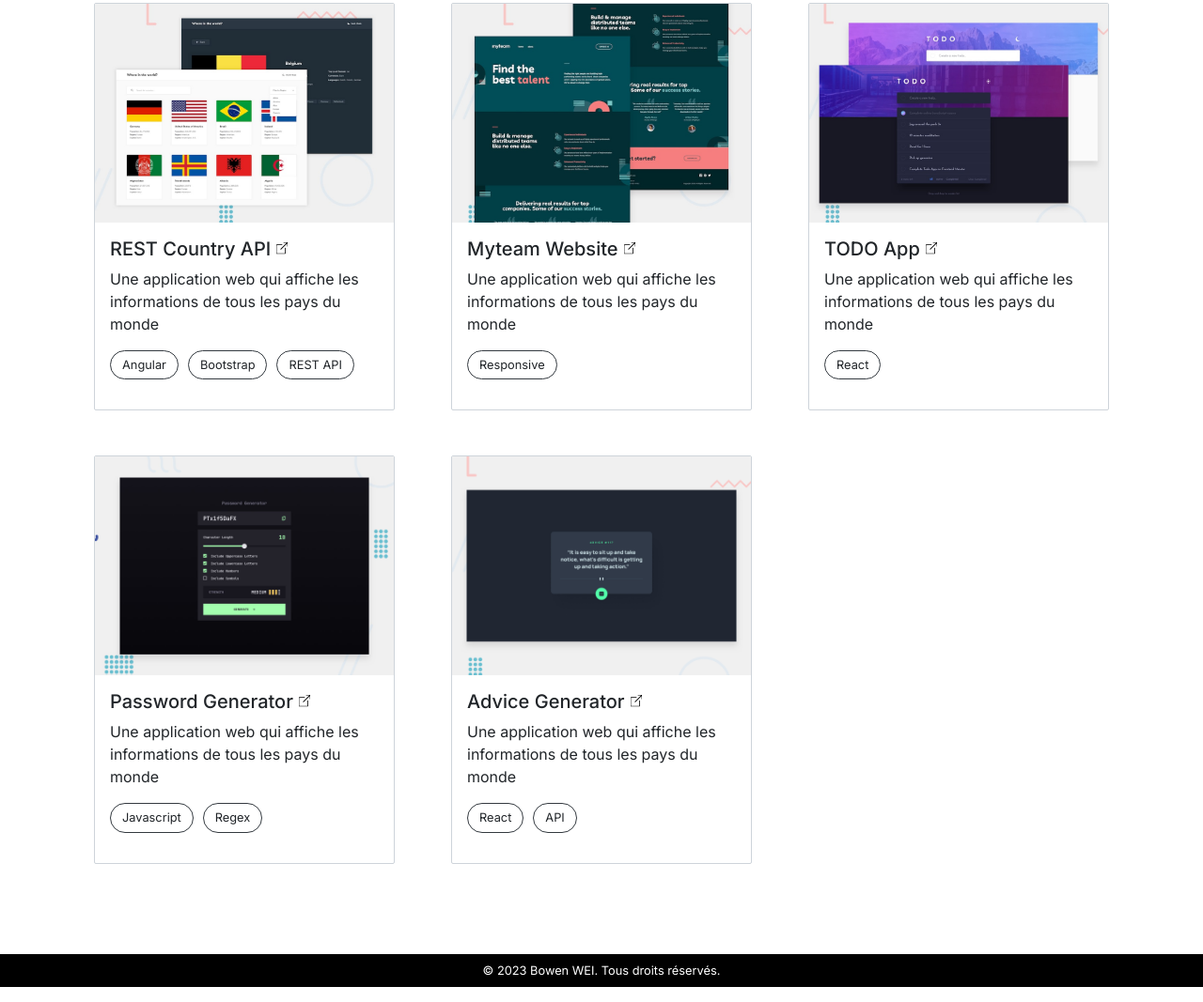
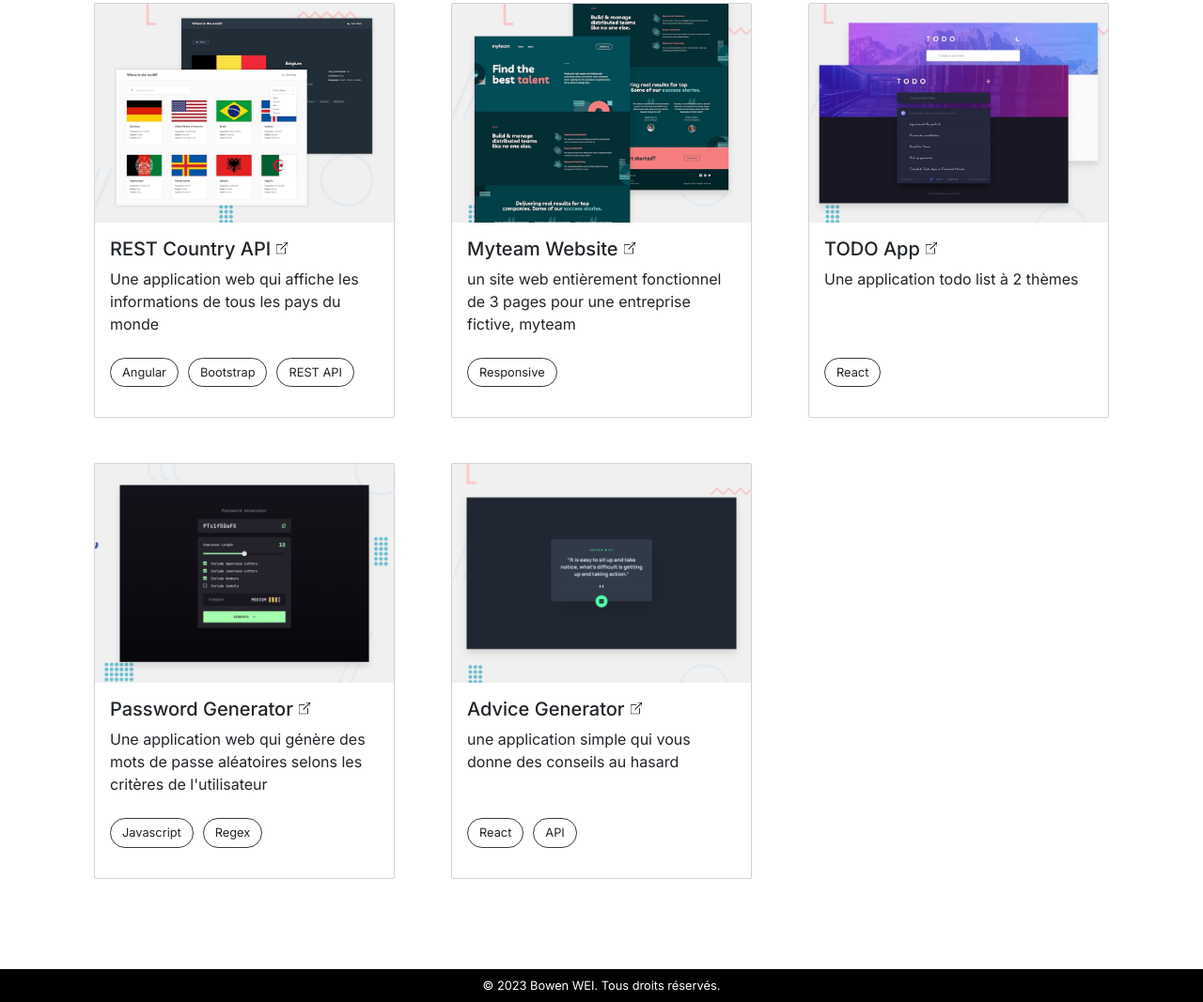
Before and after one commit to bowen-wei/portfolio, a plain HTML site: page index.html in a window 1280 px wide. Shown: the part 1722-2789 px from the top of the page at 94% size. Drawn offline with nearby package versions, Linux system fonts and the light colour scheme.

Commit message:
update project card styles and descriptions

```diff
--- a/index.html
+++ b/index.html
@@ -87,7 +87,11 @@
             Je recherche une alternance développeur
             <div class="d-inline" style="position: relative">
               <span class="fw-bold" id="position">frontend / fullstack</span>
-              <img src="images/underline.png" alt="" id="underline_wave" />
+              <img
+                src="images/underline.png"
+                alt="underline"
+                id="underline_wave"
+              />
             </div>
           </h2>
           <div
@@ -214,19 +218,24 @@
               href="https://rest-country-bowen-wei.vercel.app/all"
               target="_blank"
             >
-              <div class="card" style="width: 20rem">
+              <div class="card" style="width: 20rem; height: 100%">
                 <img
                   src="images/project_thumbnails/rest-country.jpg"
                   alt="rest-country-app"
                 />
-                <div class="card-body">
+                <div
+                  class="card-body d-flex flex-column justify-content-between row-gap-4"
+                >
+                  <div>
                     <h5 class="card-title d-flex" style="width: fit-content">
                       REST Country API
                     </h5>
                     <p class="card-text">
-                    Une application web qui affiche les informations de tous les
-                    pays du monde
+                      Une application web qui affiche les informations de tous
+                      les pays du monde
                     </p>
+                  </div>
+
                   <div class="container features" style="font-size: 0.8rem">
                     <span class="rounded-pill">Angular</span>
                     <span class="rounded-pill">Bootstrap</span>
@@ -239,19 +248,23 @@
           <!-- projet-2 -->
           <div class="col-12 col-md-6 col-lg-4 d-flex justify-content-center">
             <a href="https://bowen-wei.github.io/myteam-site/" target="_blank">
-              <div class="card" style="width: 20rem">
+              <div class="card" style="width: 20rem; height: 100%">
                 <img
                   src="images/project_thumbnails/myteam-site.jpg"
                   alt="myteam-site"
                 />
-                <div class="card-body">
+                <div
+                  class="card-body d-flex flex-column justify-content-between row-gap-4"
+                >
+                  <div>
                     <h5 class="card-title d-flex" style="width: fit-content">
                       Myteam Website
                     </h5>
                     <p class="card-text">
-                    Une application web qui affiche les informations de tous les
-                    pays du monde
+                      un site web entièrement fonctionnel de 3 pages pour une
+                      entreprise fictive, myteam
                     </p>
+                  </div>
                   <div class="container features" style="font-size: 0.8rem">
                     <span class="rounded-pill">Responsive</span>
                   </div>
@@ -262,19 +275,23 @@
           <!-- projet 3 -->
           <div class="col-12 col-md-6 col-lg-4 d-flex justify-content-center">
             <a href="https://bowen-wei.github.io/todo-app/" target="_blank">
-              <div class="card" style="width: 20rem">
+              <div class="card" style="width: 20rem; height: 100%">
                 <img
                   src="images/project_thumbnails/todo-app.jpg"
                   alt="todo-app"
                 />
-                <div class="card-body">
+                <div
+                  class="card-body d-flex flex-column row-gap-4 justify-content-between"
+                >
+                  <div>
                     <h5 class="card-title d-flex" style="width: fit-content">
                       TODO App
                     </h5>
                     <p class="card-text">
-                    Une application web qui affiche les informations de tous les
-                    pays du monde
+                      Une application todo list à 2 thèmes
                     </p>
+                  </div>
+
                   <div class="container features" style="font-size: 0.8rem">
                     <span class="rounded-pill">React</span>
                   </div>
@@ -288,19 +305,23 @@
               href="https://bowen-wei.github.io/password-generator/"
               target="_blank"
             >
-              <div class="card" style="width: 20rem">
+              <div class="card" style="width: 20rem; height: 100%">
                 <img
                   src="images/project_thumbnails/password-generator.jpg"
                   alt="password-generator"
                 />
-                <div class="card-body">
+                <div
+                  class="card-body d-flex flex-column justify-content-between row-gap-4"
+                >
+                  <div>
                     <h5 class="card-title d-flex" style="width: fit-content">
                       Password Generator
                     </h5>
                     <p class="card-text">
-                    Une application web qui affiche les informations de tous les
-                    pays du monde
+                      Une application web qui génère des mots de passe
+                      aléatoires selons les critères de l'utilisateur
                     </p>
+                  </div>
                   <div class="container features" style="font-size: 0.8rem">
                     <span class="rounded-pill">Javascript</span>
                     <span class="rounded-pill">Regex</span>
@@ -316,19 +337,24 @@
               href="https://bowen-wei.github.io/advice-generator/"
               target="_blank"
             >
-              <div class="card" style="width: 20rem">
+              <div class="card" style="width: 20rem; height: 100%">
                 <img
                   src="images/project_thumbnails/advice-generator.jpg"
                   alt="advice-generator"
                 />
-                <div class="card-body">
+                <div
+                  class="card-body d-flex flex-column row-gap-4 justify-content-between"
+                >
+                  <div>
                     <h5 class="card-title d-flex" style="width: fit-content">
                       Advice Generator
                     </h5>
                     <p class="card-text">
-                    Une application web qui affiche les informations de tous les
-                    pays du monde
+                      une application simple qui vous donne des conseils au
+                      hasard
                     </p>
+                  </div>
+
                   <div class="container features" style="font-size: 0.8rem">
                     <span class="rounded-pill">React</span>
                     <span class="rounded-pill">API</span>
@@ -351,7 +377,7 @@
     </footer>
     <!-- back to top button -->
     <button type="button" class="btn btn-floating btn-lg" id="btn-back-to-top">
-      <img src="images/arrow-up.png" alt="" />
+      <img src="images/arrow-up.png" alt="arrow-up" />
     </button>
   </body>
 </html>
--- a/style.css
+++ b/style.css
@@ -233,11 +233,12 @@
 #btn-back-to-top {
   position: fixed;
   bottom: 20px;
-  right: 10px;
-  width: 75px;
+  right: 25px;
+  width: 80px;
   display: none;
-  z-index: 1000;
+  z-index: 10;
   border: 0;
+  padding-inline: 1rem;
 }
 
 #btn-back-to-top img {
```
Lines whose indentation alone changed are shown as unchanged.
